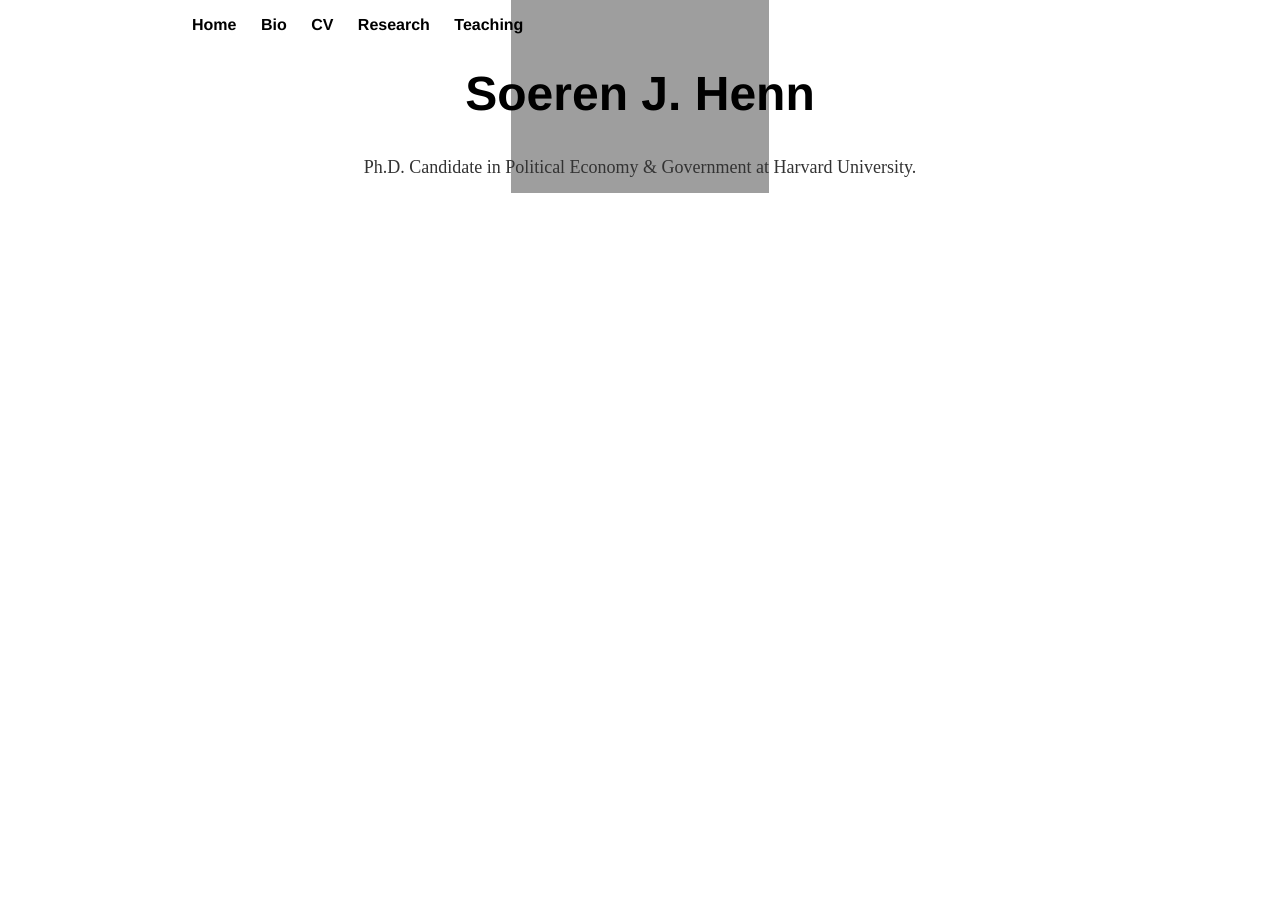
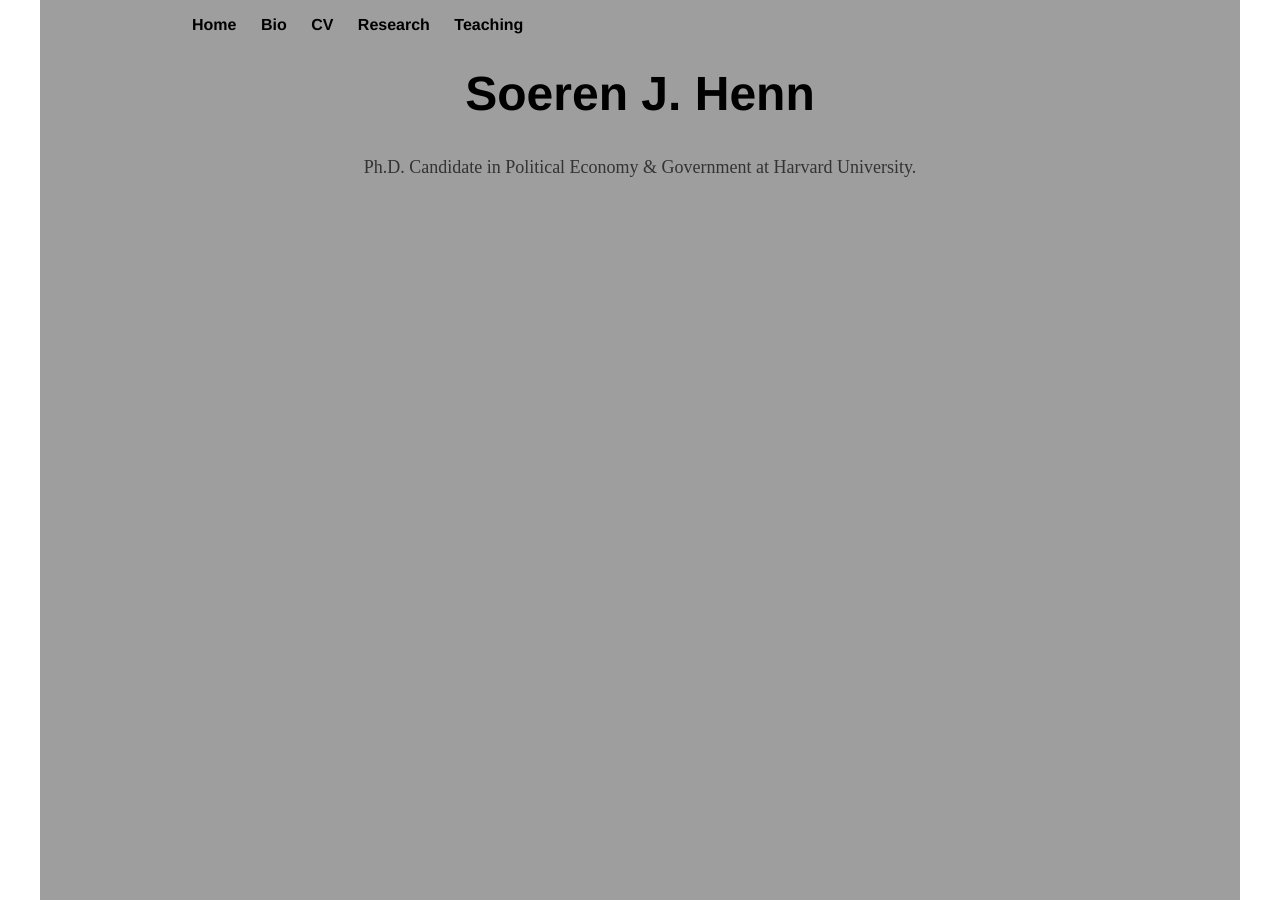
Before and after one commit to soeren-henn/soeren-henn.github.io, a Jekyll site: the page built from index.html, in a window 1280 px wide. Built offline with Jekyll 4.4.1, drawn with Linux system fonts in a browser that asks for light colours.

Commit message:
Update start.css

```diff
--- a/css/start.css
+++ b/css/start.css
@@ -1,11 +1,14 @@
 body {
     margin: auto auto;
     width: 70%;
-    height: 70%;
     background-image: url("https://soeren-henn.github.io/images/boat.JPG");
     background-repeat: no-repeat;
     background-position: center top;
     background-size: auto 100%;
+}
+
+html, body{
+  height:100%;
 }
 
 .centre {
```
